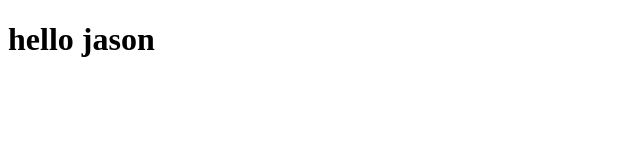
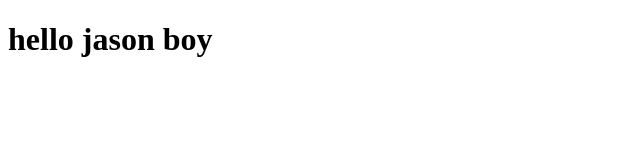
Before and after one commit to satheeshsb/js-rocket, a plain HTML site: page index.html in a window 1280 px wide. Shown: the full height of the page, 0-640 px from the left. Drawn offline with Linux system fonts and the light colour scheme.

Commit message:
Update index.html

```diff
--- a/index.html
+++ b/index.html
@@ -20,6 +20,6 @@
 </script>
 </head>
 <body>
-<h1>hello jason</h1>
+<h1>hello jason boy</h1>
 </body>
 </html>
```
